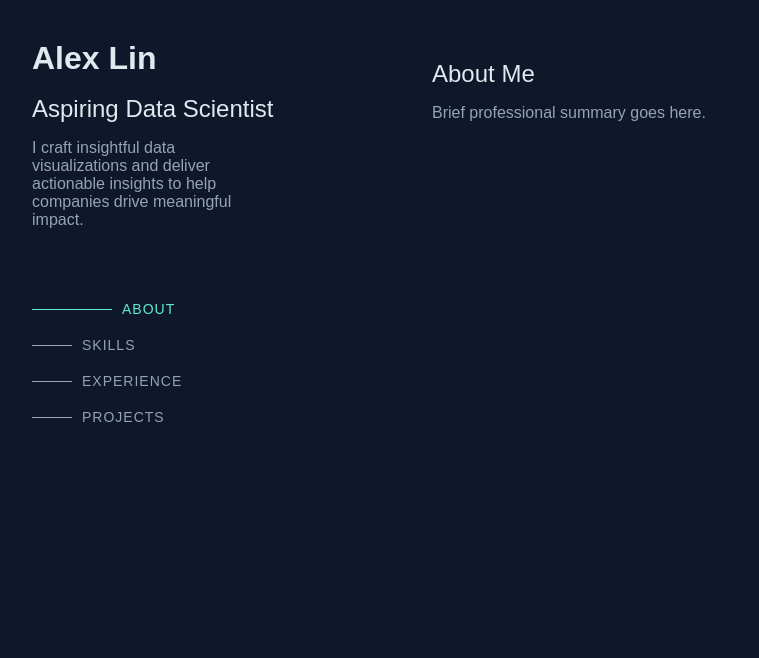
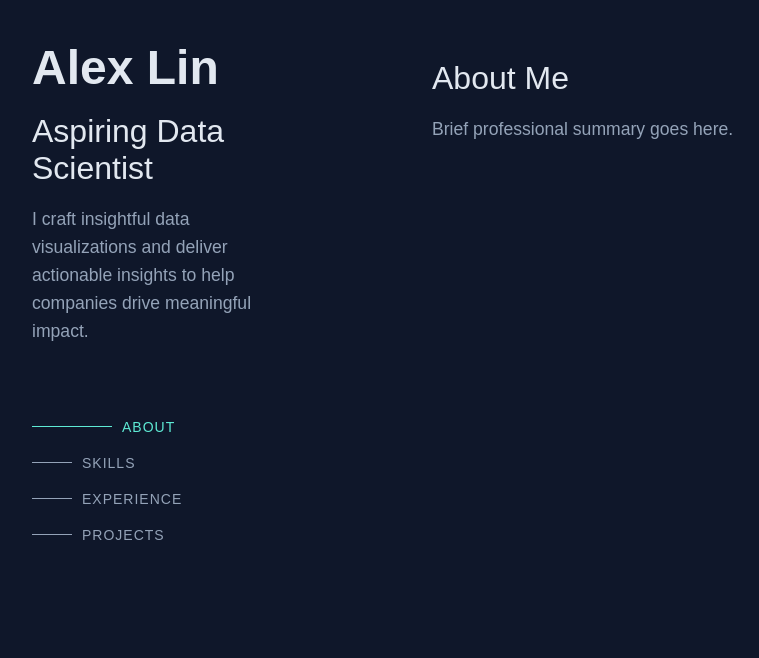
Before and after one commit to linsaneinthemembrane/linsaneinthemembrane.github.io, a plain HTML site: page index.html in a window 1280 px wide. Shown: the top 658 px of the page, without its empty margins (48-807 px from the left). Drawn offline with Linux system fonts and the light colour scheme; some icons are missing; a web font is replaced by a local one.

Commit message:
font scaler

```diff
--- a/style.css
+++ b/style.css
@@ -100,15 +100,19 @@ body, html {
 }
 
 h1 {
-    font-weight: 700; /* Bold */
+    font-size: 3rem; /* Larger main heading */
+    font-weight: 700;
 }
 
 h2 {
-    font-weight: 500; /* Medium */
+    font-size: 2rem; /* Subheadings */
+    font-weight: 500;
 }
 
 p {
-    font-weight: 400; /* Regular */
+    font-size: 1.1rem; /* Slightly larger body text */
+    font-weight: 400;
+    line-height: 1.6; /* Better readability for paragraph text */
 }
 
 h1, h2 {
```
